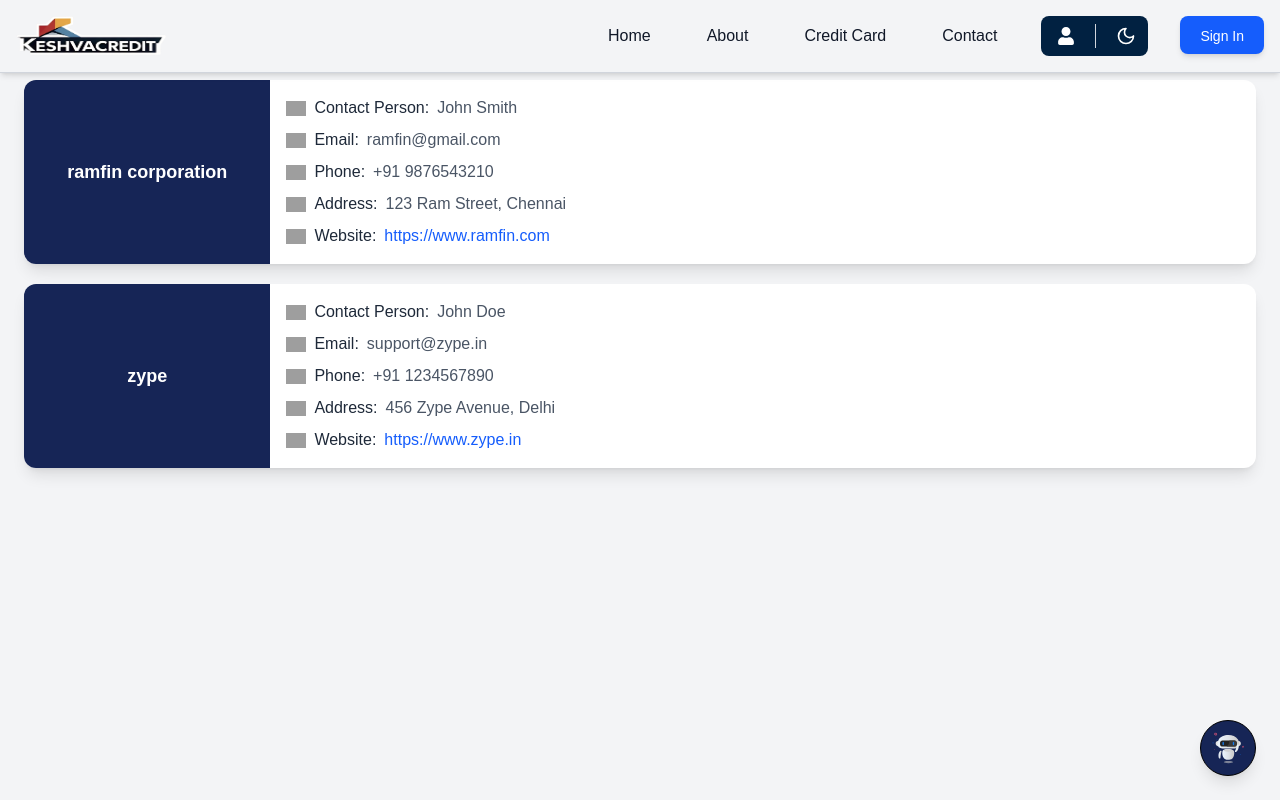
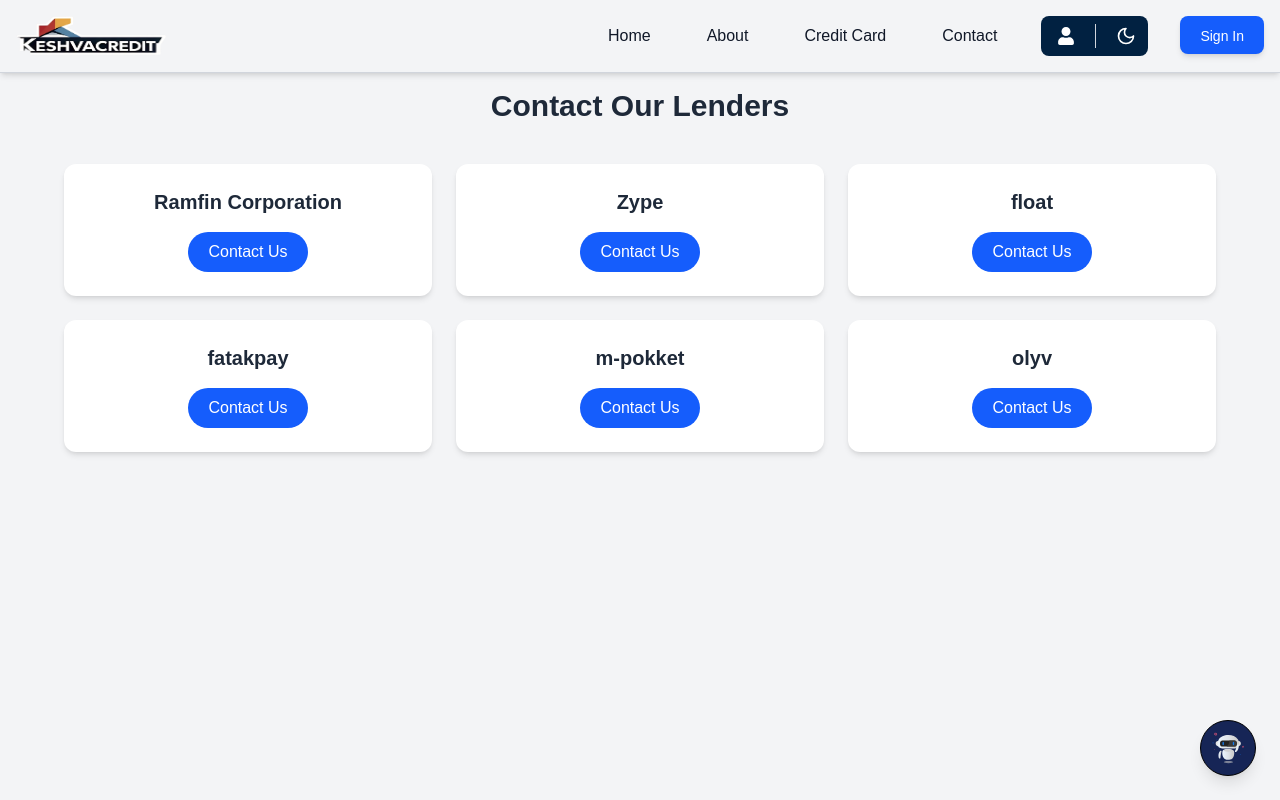
Before and after one commit to situ5901/keshvacredit, a Next.js app: page /Lendercontact in a window 1280 px wide. Shown: the top 800 px of the page. Built offline with nearby package versions, Linux system fonts and the light colour scheme; grey boxes are pictures that could not be loaded.

Commit message:
grievience api and lender contact

```diff
--- a/src/app/APIS/UserData/UserInfoApi.tsx
+++ b/src/app/APIS/UserData/UserInfoApi.tsx
@@ -77,38 +77,20 @@ export const crmramfin = async () => {
   }
 };
 
-export const eligiblyramfin = async (userData: {
-  mobile: string;
-  name: string;
-  loanAmount: string;
-  email: string;
-  employeeType: string;
-  dob: string;
-  pancard: string;
-  partnerid: string;
-}) => {
+export const eligiblyramfin = async (userData: object) => {
   try {
-    const response = await axios.post(`${API_BASE_URL}/ramfineligbly`, userData, {
+    const response = await axios.post(`${API_BASE_URL}/ramfinwebAPI`, userData, {
       headers: {
         "Content-Type": "application/json",
       },
     });
     return response.data;
   } catch (error) {
-    console.error("Error submitting user info:", error);
+    console.error("Error submitting Application:", error);
     throw error;
   }
 };
-export const eligiblyzype = async (userData: {
-  mobile: string;
-  name: string;
-  loanAmount: string;
-  email: string;
-  employeeType: string;
-  dob: string;
-  pancard: string;
-  partnerid: string;
-}) => {
+export const eligiblyzype = async (userData: object) => {
   try {
     const response = await axios.post(`${API_BASE_URL}/zypeeligibly`, userData, {
       headers: {
@@ -117,7 +99,7 @@ export const eligiblyzype = async (userData: {
     });
     return response.data;
   } catch (error) {
-    console.error("Error submitting user info:", error);
+    console.error("Error submitting Application:", error);
     throw error;
   }
 };
--- a/src/app/Eligiblity-Zype/page.tsx
+++ b/src/app/Eligiblity-Zype/page.tsx
@@ -1,8 +1,8 @@
 "use client";
 
 import React, { useState } from "react";
-import Image from "next/image"; // ✅ Next.js optimized image import
-import { eligiblyzype } from "../APIS/UserData/UserInfoApi"; // adjust the path as needed
+import Image from "next/image";
+import { eligiblyzype } from "../APIS/UserData/UserInfoApi";
 
 const EligibilityForm = () => {
   const [formData, setFormData] = useState({
@@ -12,7 +12,7 @@ const EligibilityForm = () => {
     dob: "",
     pancard: "",
     loanAmount: "",
-    employeeType: "Salered",
+    employeeType: "",
   });
 
   const [responseMsg, setResponseMsg] = useState<string | null>(null);
@@ -46,7 +46,7 @@ const EligibilityForm = () => {
 
   return (
     <div className="eligibility-form max-w-2xl mx-auto p-8 rounded-2xl shadow-lg mt-20 border">
-      <h2 className="text-3xl font-bold mb-6 text-center flex items-center justify-center gap-3">
+      <h2 className="text-2xl font-bold mb-6 text-center flex items-center justify-center gap-3">
         <Image
           src="https://www.getzype.com/wp-content/uploads/2024/08/Group-852775729.webp"
           alt="Zype Logo"
@@ -54,7 +54,7 @@ const EligibilityForm = () => {
           height={40}
           className="object-contain"
         />
-        <span>Eligibility Form</span>
+        <span>Form</span>
       </h2>
 
       <form
@@ -123,11 +123,12 @@ const EligibilityForm = () => {
           name="employeeType"
           value={formData.employeeType}
           onChange={handleChange}
-          className="border border-gray-300 rounded-lg px-4 py-3 focus:outline-none focus:ring-2 focus:ring-blue-500"
+          className="findrop border border-gray-300 rounded-lg px-4 py-3 focus:outline-none focus:ring-2 focus:ring-blue-500"
         >
-          <option value="Salered">Select Employee Type</option>
-          <option value="Salered">Salaried</option>
-          <option value="Self Employed">Self Employed</option>
+         <option value="">Select Employee Type</option> {/* This is a placeholder */}
+<option value="Salaried">Salaried</option>
+<option value="Self Employed">Self Employed</option>
+
         </select>
 
         <button
--- a/src/app/Lendercontact/page.tsx
+++ b/src/app/Lendercontact/page.tsx
@@ -1,92 +1,56 @@
 "use client";
 import React from "react";
-import Image from "next/image";
 
 const lenders = [
   {
-    name: "ramfin corporation",
-    contactPerson: "John Smith",
-    email: "ramfin@gmail.com",
-    phone: "+91 9876543210",
-    address: "123 Ram Street, Chennai",
-    website: "https://www.ramfin.com",
+    name: "Ramfin Corporation",
+    website: "https://www.ramfincorp.com/contact-us",
   },
   {
-    name: "zype",
-    contactPerson: "John Doe",
-    email: "support@zype.in",
-    phone: "+91 1234567890",
-    address: "456 Zype Avenue, Delhi",
-    website: "https://www.zype.in",
+    name: "Zype",
+    website: "https://www.getzype.com/contact-us/",
   },
+  {
+    name: "float",
+    website: "https://www.myflot.com/",
+  },
+  {
+    name: "fatakpay",
+    website: "https://fatakpay.com/contact-us",
+  },
+  {
+    name: "m-pokket",
+    website: "https://www.mpokket.in/contact",
+  },
+  {
+    name: "olyv",
+    website: "https://www.olyv.co.in/contactus",
+  },
+
 ];
 
-function Page() {
+function LenderContactPage() {
   return (
-    <div className="min-h-screen bg-gray-100 p-6">
-      <h1 className="text-2xl font-bold text-gray-800 mb-6">Lender Contacts</h1>
+    <div className="min-h-screen bg-gray-100 py-10 px-4 mt-12">
+      <h1 className="text-3xl font-bold text-center text-gray-800 mb-10">
+        Contact Our Lenders
+      </h1>
 
-      <div className="space-y-5">
+      <div className="grid grid-cols-1 sm:grid-cols-2 md:grid-cols-3 gap-6 max-w-6xl mx-auto">
         {lenders.map((lender, idx) => (
           <div
             key={idx}
-            className="flex bg-white shadow-lg rounded-xl overflow-hidden"
+            className="bg-white rounded-xl shadow-md p-6 flex flex-col justify-between items-center text-center"
           >
-            {/* Left Container */}
-            <div className="bg-blue-950 text-white w-1/5 flex items-center justify-center text-center p-4 text-lg font-semibold">
-              {lender.name}
-            </div>
-
-            {/* Right Container */}
-            <div className="w-4/5 p-4 space-y-2">
-              {[
-                {
-                  label: "Contact Person",
-                  value: lender.contactPerson,
-                },
-                {
-                  label: "Email",
-                  value: lender.email,
-                },
-                {
-                  label: "Phone",
-                  value: lender.phone,
-                },
-                {
-                  label: "Address",
-                  value: lender.address,
-                },
-                {
-                  label: "Website",
-                  value: lender.website,
-                  link: true,
-                },
-              ].map((item, i) => (
-                <div key={i} className="flex items-center gap-2">
-                  <Image
-                    src="https://cdn-icons-gif.flaticon.com/7740/7740748.gif" // 🔄 Your animated arrow path here
-                    alt="arrow"
-                    width={20}
-                    height={20}
-                  />
-                  <span className="text-gray-800 font-medium">
-                    {item.label}:
-                  </span>
-                  {item.link ? (
-                    <a
-                      href={item.value}
-                      target="_blank"
-                      rel="noopener noreferrer"
-                      className="text-blue-600 hover:underline"
-                    >
-                      {item.value}
-                    </a>
-                  ) : (
-                    <span className="text-gray-600">{item.value}</span>
-                  )}
-                </div>
-              ))}
-            </div>
+            <h2 className="text-xl font-semibold text-gray-800 mb-4">{lender.name}</h2>
+            <a
+              href={lender.website}
+              target="_blank"
+              rel="noopener noreferrer"
+              className="bg-blue-600 hover:bg-blue-700 text-white px-5 py-2 rounded-full transition"
+            >
+              Contact Us
+            </a>
           </div>
         ))}
       </div>
@@ -94,4 +58,4 @@ function Page() {
   );
 }
 
-export default Page;
+export default LenderContactPage;
--- a/src/app/eligibleLenders/page.tsx
+++ b/src/app/eligibleLenders/page.tsx
@@ -121,13 +121,15 @@ export default function Page() {
               </span>
             </div>
 
-            {/* Apply Button */}
-            <button
-              className="bg-blue-400 hover:bg-blue-500 text-white px-6 py-2 rounded-lg"
-              onClick={() => window.open('https://www.ramfincorp.com/', '_blank')}
-            >
-              Apply Now
-            </button>
+           <button>
+            <a
+  href="/Eligiblity-Ramfin"
+  className="bg-blue-400 hover:bg-blue-500 text-white px-6 py-2 rounded-lg inline-block"
+>
+  Apply Now
+</a>
+</button>
+
 
           </div>
         </div>
--- a/src/app/globals.css
+++ b/src/app/globals.css
@@ -150,6 +150,36 @@ body {
   background-color: white; /* white */
   color: black; /* black */
 }
+
+.findrop {
+
+  background-color: white;
+  color: black;
+}
+/* Dark mode hover styles */
+.dark .findrop {
+  background-color: #101828; /* white */
+  color: white; /* black */
+}
+
+
+
+
+
+
+
+
+
+
+
+
+
+
+
+
+
+
+
 
 
 
--- /dev/null
+++ b/src/app/grivience/page.tsx
@@ -0,0 +1,109 @@
+"use client";
+import React from "react";
+import Image from "next/image";
+
+const lenders = [
+  {
+    name: "ramfin corporation",
+    image: "https://www.ramfincorp.com/images/logo.png",
+    contactPerson: "John Smith",
+    email: "ramfin@gmail.com",
+    phone: "+91 9876543210",
+    address: "123 Ram Street, Chennai",
+    website: "https://www.ramfincorp.com/contact-us",
+  },
+  {
+    name: "zype",
+    image:  "https://www.getzype.com/wp-content/uploads/2024/08/Group-852775729.webp",
+    contactPerson: "John Doe",
+    email: "support@zype.in",
+    phone: "+91 1234567890",
+    address: "456 Zype Avenue, Delhi",
+    website: "https://www.getzype.com/contact-us/",
+  },
+
+];
+
+function Page() {
+  return (
+    <div className="min-h-screen bg-gray-100 p-6">
+      <h1 className="text-2xl font-bold text-gray-800 mb-6">Lender Contacts</h1>
+
+      <div className="grid grid-cols-1 md:grid-cols-2 gap-6 max-w-7xl mx-auto">
+        {lenders.map((lender, idx) => (
+          <div
+            key={idx}
+            className="flex flex-col md:flex-row bg-white shadow-lg rounded-xl overflow-hidden"
+          >
+            {/* Left Container */}
+            <div className="bg-blue-950 text-white md:w-1/3 w-full flex flex-col items-center justify-center text-center p-6">
+  <Image
+    src={lender.image}
+    alt={lender.name}
+    width={100}
+    height={60}
+    className="mb-3 rounded-full object-cover"
+  />
+  <div className="text-lg font-semibold capitalize">{lender.name}</div>
+</div>
+
+
+            {/* Right Container */}
+            <div className="md:w-2/3 w-full p-6 space-y-3">
+              {[
+                {
+                  label: "Contact Person",
+                  value: lender.contactPerson,
+                },
+                {
+                  label: "Email",
+                  value: lender.email,
+                },
+                {
+                  label: "Phone",
+                  value: lender.phone,
+                },
+                {
+                  label: "Address",
+                  value: lender.address,
+                },
+                {
+                  label: "Website",
+                  value: lender.website,
+                  link: true,
+                },
+              ].map((item, i) => (
+                <div key={i} className="flex items-start gap-3">
+                  <Image
+                    src="https://cdn-icons-gif.flaticon.com/7740/7740748.gif"
+                    alt="arrow"
+                    width={20}
+                    height={20}
+                    className="mt-1"
+                  />
+                  <div className="flex flex-col sm:flex-row sm:items-center gap-1">
+                    <span className="text-gray-800 font-medium">{item.label}:</span>
+                    {item.link ? (
+                      <a
+                        href={item.value}
+                        target="_blank"
+                        rel="noopener noreferrer"
+                        className="text-blue-600 hover:underline"
+                      >
+                        {item.value}
+                      </a>
+                    ) : (
+                      <span className="text-gray-600">{item.value}</span>
+                    )}
+                  </div>
+                </div>
+              ))}
+            </div>
+          </div>
+        ))}
+      </div>
+    </div>
+  );
+}
+
+export default Page;
```
Also changed, not shown: src/app/Eligiblity-Ramfin/page.tsx (+45 -21 lines), src/app/page.tsx (+57 -2 lines).
